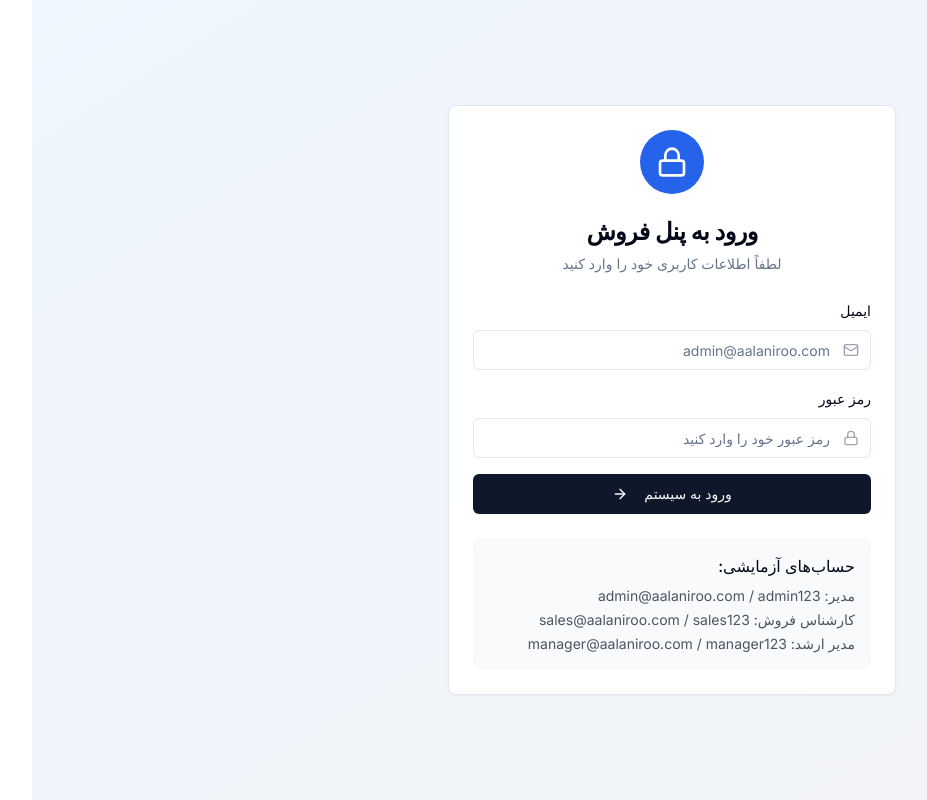
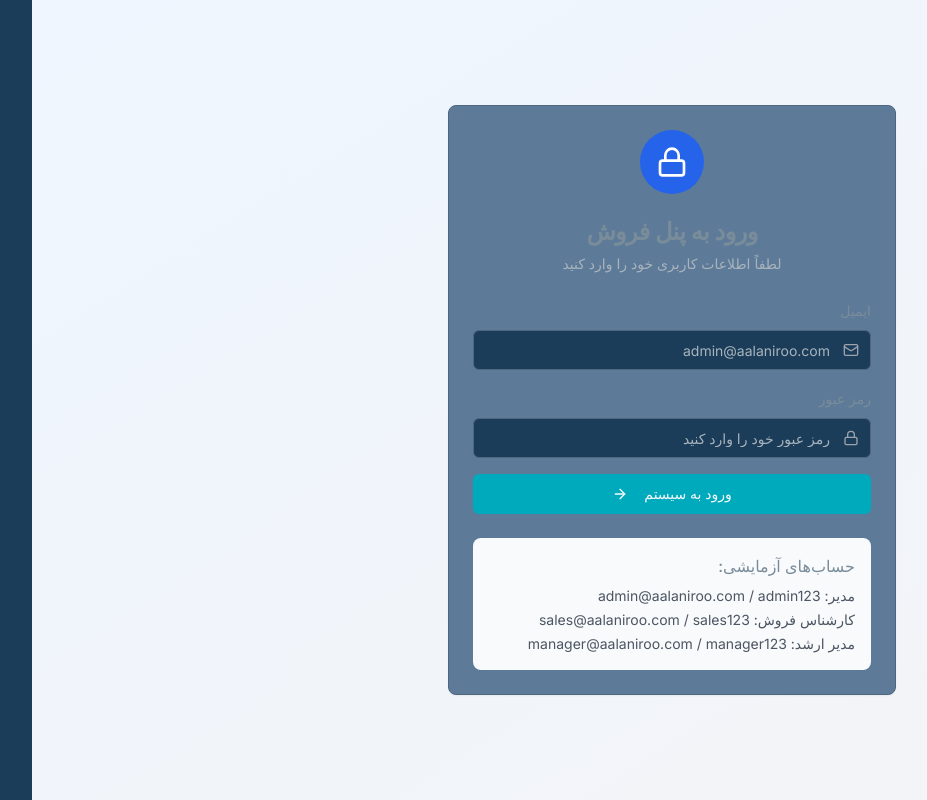
Before and after one commit to Hadi2230/AalaNiroo_Website, a React (Vite) app: page /admin/login in a window 1280 px wide. Shown: the whole page, without its empty margins (187-1114 px from the left). Built offline with nearby package versions, Linux system fonts and the light colour scheme; no server answers; a web font is replaced by a local one.

Commit message:
feat(theme): apply new brand palette (background #1c3d5a, secondary #5e7b99, text #7a8d9b, accent #00a7bb) via CSS variables

```diff
--- a/src/index.css
+++ b/src/index.css
@@ -4,33 +4,37 @@
 
 @layer base {
   :root {
-    --background: 0 0% 100%;
-    --foreground: 222.2 84% 4.9%;
+    /* New brand palette */
+    /* Base backgrounds */
+    --background: 208 52% 23%; /* #1c3d5a */
+    --foreground: 205 14% 54%; /* #7a8d9b */
 
-    --card: 0 0% 100%;
-    --card-foreground: 222.2 84% 4.9%;
+    --card: 210 24% 48%; /* #5e7b99 */
+    --card-foreground: 205 14% 54%; /* #7a8d9b */
 
-    --popover: 0 0% 100%;
-    --popover-foreground: 222.2 84% 4.9%;
+    --popover: 210 24% 48%;
+    --popover-foreground: 205 14% 54%;
 
-    --primary: 222.2 47.4% 11.2%;
-    --primary-foreground: 210 40% 98%;
+    /* Accents */
+    --primary: 186 100% 37%; /* #00a7bb */
+    --primary-foreground: 210 40% 98%; /* near white */
 
-    --secondary: 210 40% 96.1%;
-    --secondary-foreground: 222.2 47.4% 11.2%;
+    --secondary: 210 24% 48%; /* #5e7b99 */
+    --secondary-foreground: 210 40% 98%;
 
-    --muted: 210 40% 96.1%;
-    --muted-foreground: 215.4 16.3% 46.9%;
+    --muted: 210 24% 40%;
+    --muted-foreground: 205 14% 70%;
 
-    --accent: 210 40% 96.1%;
-    --accent-foreground: 222.2 47.4% 11.2%;
+    --accent: 210 24% 48%;
+    --accent-foreground: 210 40% 98%;
 
-    --destructive: 0 84.2% 60.2%;
+    --destructive: 0 84% 60%;
     --destructive-foreground: 210 40% 98%;
 
-    --border: 214.3 31.8% 91.4%;
-    --input: 214.3 31.8% 91.4%;
-    --ring: 222.2 84% 4.9%;
+    /* UI chrome */
+    --border: 210 24% 40%;
+    --input: 210 24% 40%;
+    --ring: 186 100% 37%;
 
     --radius: 0.5rem;
 
@@ -52,41 +56,42 @@
   }
 
   .dark {
-    --background: 222.2 84% 4.9%;
-    --foreground: 210 40% 98%;
+    /* Slightly lighter foreground on dark */
+    --background: 208 52% 18%;
+    --foreground: 210 40% 94%;
 
-    --card: 222.2 84% 4.9%;
-    --card-foreground: 210 40% 98%;
+    --card: 208 52% 23%;
+    --card-foreground: 210 40% 94%;
 
-    --popover: 222.2 84% 4.9%;
-    --popover-foreground: 210 40% 98%;
+    --popover: 208 52% 23%;
+    --popover-foreground: 210 40% 94%;
 
-    --primary: 210 40% 98%;
-    --primary-foreground: 222.2 47.4% 11.2%;
+    --primary: 186 100% 45%;
+    --primary-foreground: 210 40% 98%;
 
-    --secondary: 217.2 32.6% 17.5%;
+    --secondary: 210 24% 35%;
     --secondary-foreground: 210 40% 98%;
 
-    --muted: 217.2 32.6% 17.5%;
-    --muted-foreground: 215 20.2% 65.1%;
+    --muted: 210 24% 28%;
+    --muted-foreground: 210 20% 80%;
 
-    --accent: 217.2 32.6% 17.5%;
+    --accent: 210 24% 35%;
     --accent-foreground: 210 40% 98%;
 
-    --destructive: 0 62.8% 30.6%;
+    --destructive: 0 62.8% 35%;
     --destructive-foreground: 210 40% 98%;
 
-    --border: 217.2 32.6% 17.5%;
-    --input: 217.2 32.6% 17.5%;
-    --ring: 212.7 26.8% 83.9%;
-    --sidebar-background: 240 5.9% 10%;
-    --sidebar-foreground: 240 4.8% 95.9%;
-    --sidebar-primary: 224.3 76.3% 48%;
-    --sidebar-primary-foreground: 0 0% 100%;
-    --sidebar-accent: 240 3.7% 15.9%;
-    --sidebar-accent-foreground: 240 4.8% 95.9%;
-    --sidebar-border: 240 3.7% 15.9%;
-    --sidebar-ring: 217.2 91.2% 59.8%;
+    --border: 210 24% 28%;
+    --input: 210 24% 28%;
+    --ring: 186 100% 45%;
+    --sidebar-background: 208 52% 18%;
+    --sidebar-foreground: 210 40% 94%;
+    --sidebar-primary: 186 100% 45%;
+    --sidebar-primary-foreground: 210 40% 98%;
+    --sidebar-accent: 210 24% 28%;
+    --sidebar-accent-foreground: 210 40% 94%;
+    --sidebar-border: 210 24% 28%;
+    --sidebar-ring: 186 100% 45%;
   }
 }
 
```
